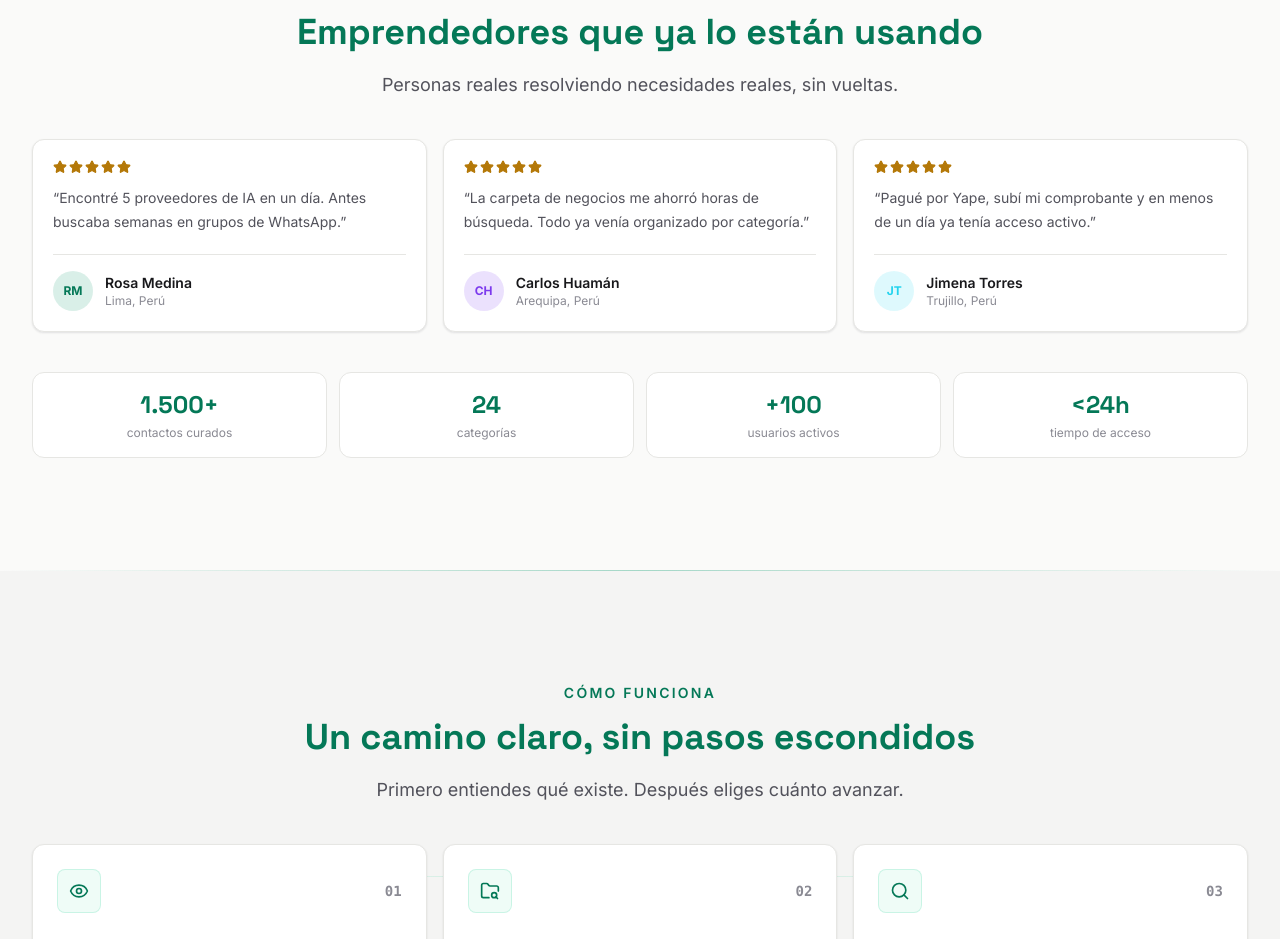
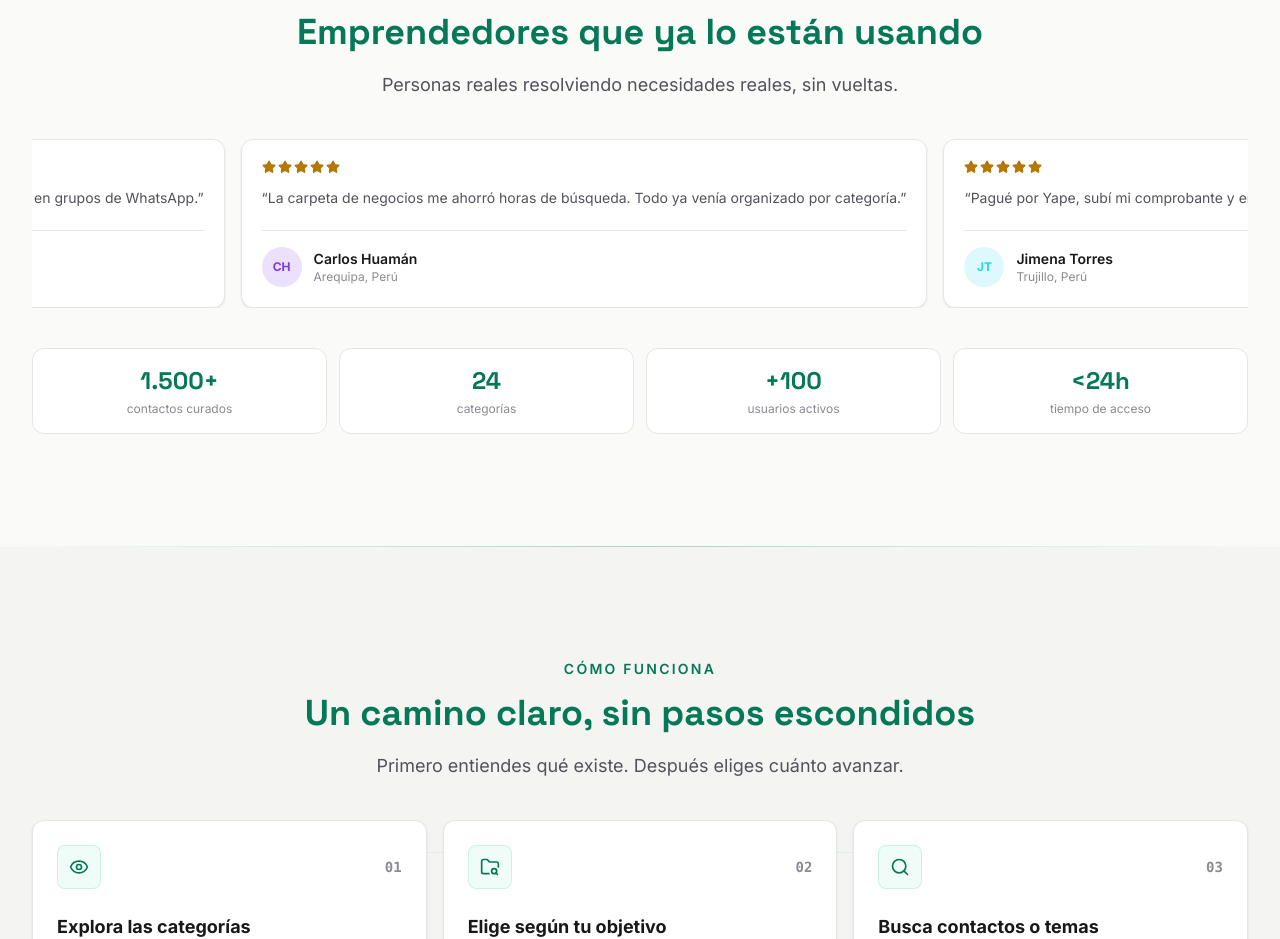
Before and after one commit to jesusabazalo-sudo/ContactHub, a React (Vite) app: page / in a window 1280 px wide. Shown: the part 1420-2359 px from the top of the page. Built offline with nearby package versions, Linux system fonts and the light colour scheme; no server answers.

Commit message:
feat: testimonios en cinta ticker infinita

```diff
--- a/src/components/landing/SocialProof.tsx
+++ b/src/components/landing/SocialProof.tsx
@@ -51,6 +51,10 @@ const accentClasses: Record<Testimonial['accent'], string> = {
   cyan: 'bg-accent-cyan/15 text-accent-cyan',
 };
 
+// Duplicado para que el loop de la cinta sea perfecto (0% a -50% cubre
+// exactamente una copia, sin salto visual al reiniciar).
+const allTestimonials = [...testimonials, ...testimonials];
+
 export default function SocialProof() {
   return (
     <section className="section-pad bg-canvas">
@@ -61,12 +65,17 @@ export default function SocialProof() {
           title="Emprendedores que ya lo están usando"
           description="Personas reales resolviendo necesidades reales, sin vueltas."
         />
-        <div className="mt-10 grid gap-4 md:grid-cols-3">
-          {testimonials.map((testimonial) => (
-            <article key={testimonial.name} className="professional-card flex flex-col p-5">
+        <div className="mt-10 overflow-hidden">
+          <div className="ticker-track">
+            {allTestimonials.map((testimonial, index) => (
+              <article
+                key={`${testimonial.name}-${index}`}
+                className="professional-card flex flex-col p-5"
+                style={{ minWidth: 300, flexShrink: 0, marginRight: 16 }}
+              >
                 <div className="flex items-center gap-0.5">
-                {Array.from({ length: 5 }).map((_, index) => (
-                  <Star key={index} className="h-3.5 w-3.5 fill-warning text-warning" />
+                  {Array.from({ length: 5 }).map((_, starIndex) => (
+                    <Star key={starIndex} className="h-3.5 w-3.5 fill-warning text-warning" />
                   ))}
                 </div>
                 <p className="mt-3 flex-1 text-sm leading-6 text-content-secondary">“{testimonial.quote}”</p>
@@ -84,6 +93,7 @@ export default function SocialProof() {
                 </div>
               </article>
             ))}
+          </div>
         </div>
         <div className="mt-10 grid grid-cols-2 gap-3 sm:grid-cols-4">
           {animatedStats.map((stat) => (
--- a/src/styles/index.css
+++ b/src/styles/index.css
@@ -1125,3 +1125,25 @@ select {
 .section-alt {
   background: rgb(var(--canvas-subtle));
 }
+
+/* Cinta de testimonios: loop infinito con CSS puro (sin librerías). */
+@keyframes ticker {
+  0% { transform: translateX(0); }
+  100% { transform: translateX(-50%); }
+}
+
+.ticker-track {
+  display: flex;
+  width: max-content;
+  animation: ticker 30s linear infinite;
+}
+
+.ticker-track:hover {
+  animation-play-state: paused;
+}
+
+@media (prefers-reduced-motion: reduce) {
+  .ticker-track {
+    animation: none;
+  }
+}
```
Lines whose indentation alone changed are shown as unchanged.
